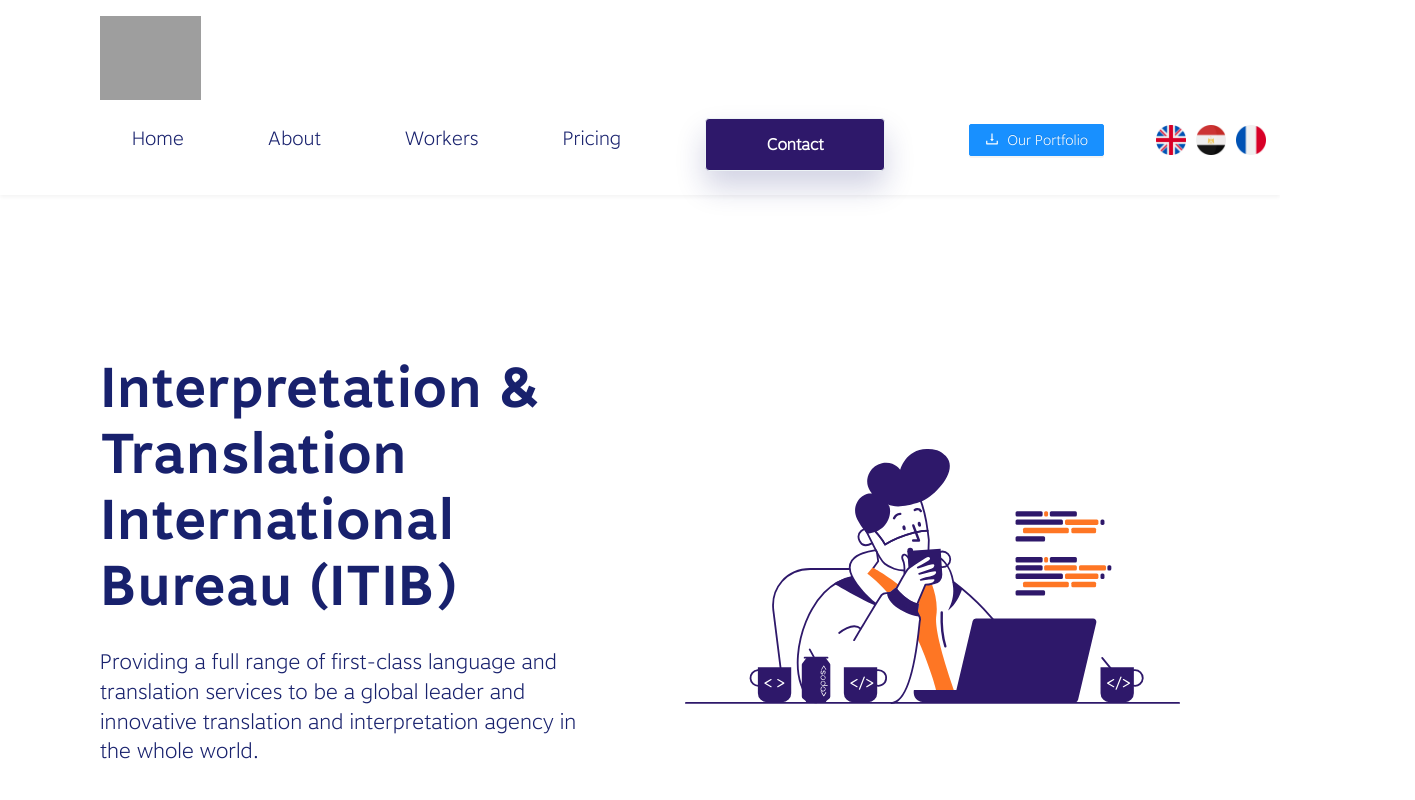
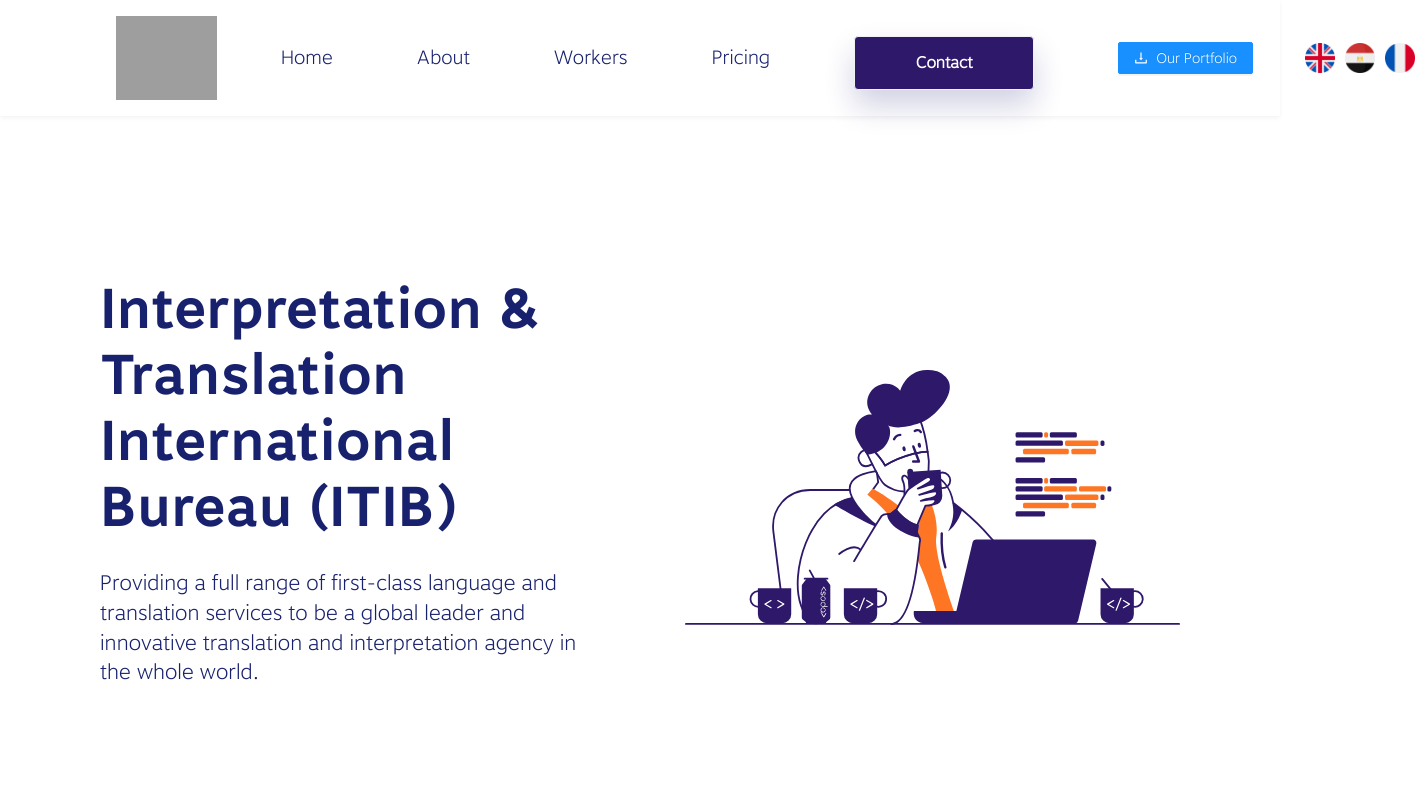
Before and after one commit to Moibra3219/ITI-main, a React (Create React App) app: page / in a window 1280 px wide. Shown: the top 800 px of the page, 1415 px wide, since content can reach past the window. Built offline with nearby package versions, Linux system fonts and the light colour scheme; grey boxes are pictures that could not be loaded.

Commit message:
Update Final

```diff
--- a/src/components/Header/index.tsx
+++ b/src/components/Header/index.tsx
@@ -30,49 +30,37 @@ const NavContainer = styled.div`
   align-items: center;
   justify-content: space-between;
   width: 100%;
+  padding: 0 1rem; // Optional: Add padding for spacing
 `;
 
 const LogoNavWrapper = styled.div`
   display: flex;
   align-items: center;
   gap: 2rem;
+  width: 100%;
+
+  @media (max-width: 768px) {
+    flex-direction: column;
+    align-items: flex-start;
+  }
 `;
 
 const MenuContainer = styled.div`
   display: flex;
   align-items: center;
   gap: 20px;
+
+  @media (max-width: 768px) {
+    flex-direction: column;
+    width: 100%;
+    gap: 10px;
+  }
 `;
 
 const LanguageWrapper = styled.div`
   display: flex;
   gap: 10px;
   padding: 10px 0;
-`;
-
-const ResponsiveLogo = styled(LogoContainer)`
-  display: flex;
-  align-items: center;
-
-  @media (max-width: 768px) {
-    position: absolute;
-    left: 50%;
-    transform: translateX(-50%);
-    top: 10px;
-    z-index: 1000;
-  }
-`;
-
-const MobileHeaderWrapper = styled.div`
-  position: relative;
-  display: flex;
-  justify-content: space-between;
-  align-items: center;
-  width: 100%;
-
-  @media (max-width: 768px) {
-    padding: 10px 0;
-  }
 `;
 
 const Header = ({ t }: HeaderProps) => {
@@ -97,21 +85,12 @@ const Header = ({ t }: HeaderProps) => {
   return (
     <HeaderSection>
       <Container>
-        <MobileHeaderWrapper>
-          {/* Logo visible in both desktop and mobile views */}
-          <ResponsiveLogo to="/" aria-label="homepage">
-            <SvgIcon src="logo.ico" width="101px" height="84px" />
-          </ResponsiveLogo>
-
-          {/* Burger menu for mobile */}
-          <Burger onClick={toggleDrawer} aria-label="Toggle menu">
-            <Outline />
-          </Burger>
-        </MobileHeaderWrapper>
-
-        <NotHidden>
-          <NavContainer>
-            <LogoNavWrapper>
+        <NavContainer>
+          <LogoNavWrapper>
+            <LogoContainer to="/" aria-label="homepage">
+              <SvgIcon src="logo.ico" width="101px" height="84px" />
+            </LogoContainer>
+            <NotHidden>
               <MenuContainer>
                 <MenuItem
                   t={t}
@@ -119,9 +98,12 @@ const Header = ({ t }: HeaderProps) => {
                   handleLanguageChange={handleLanguageChange}
                 />
               </MenuContainer>
-            </LogoNavWrapper>
-          </NavContainer>
-        </NotHidden>
+            </NotHidden>
+          </LogoNavWrapper>
+          <Burger onClick={toggleDrawer} aria-label="Toggle menu">
+            <Outline />
+          </Burger>
+        </NavContainer>
 
         <Drawer
           closable={false}
```
